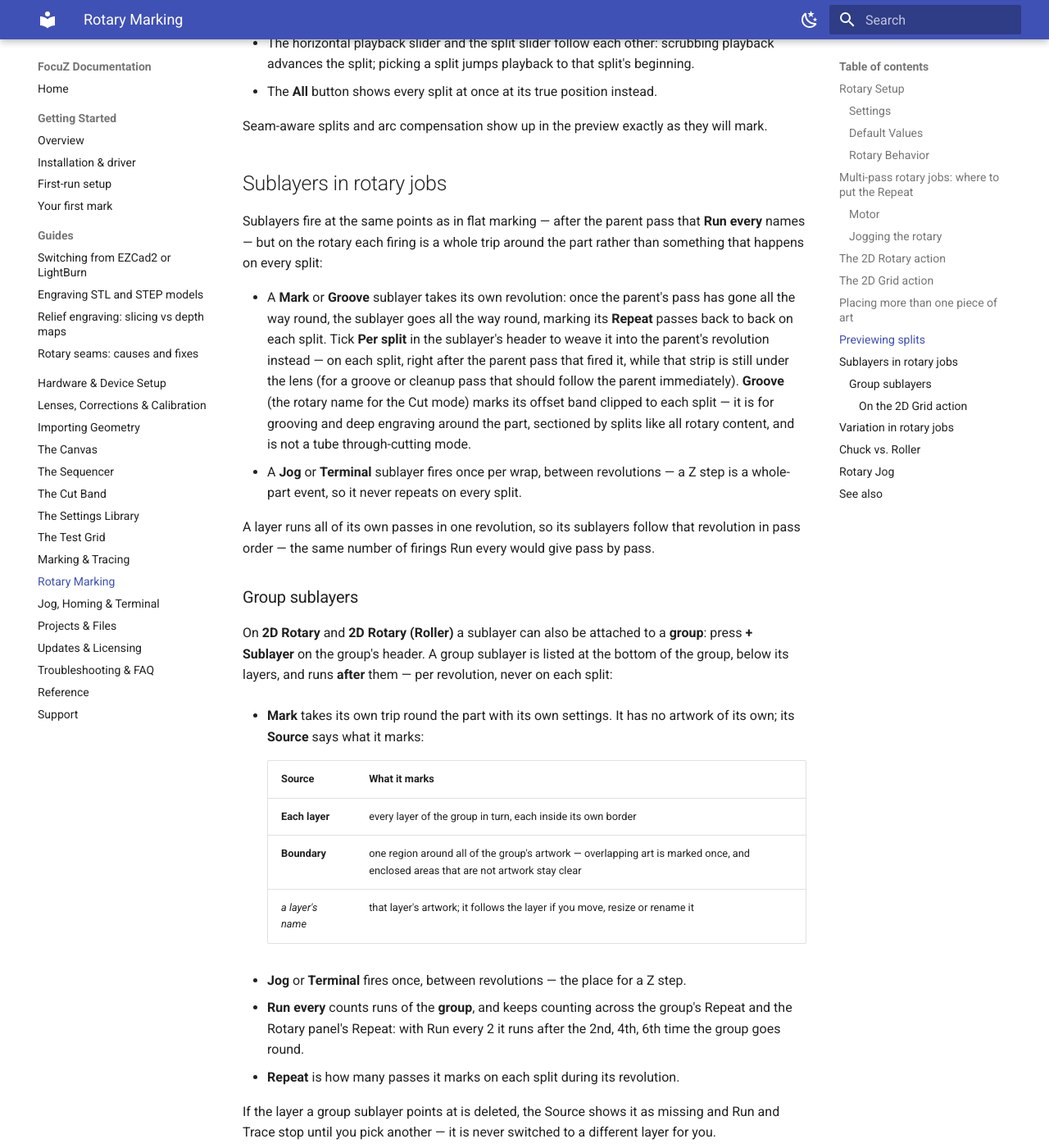
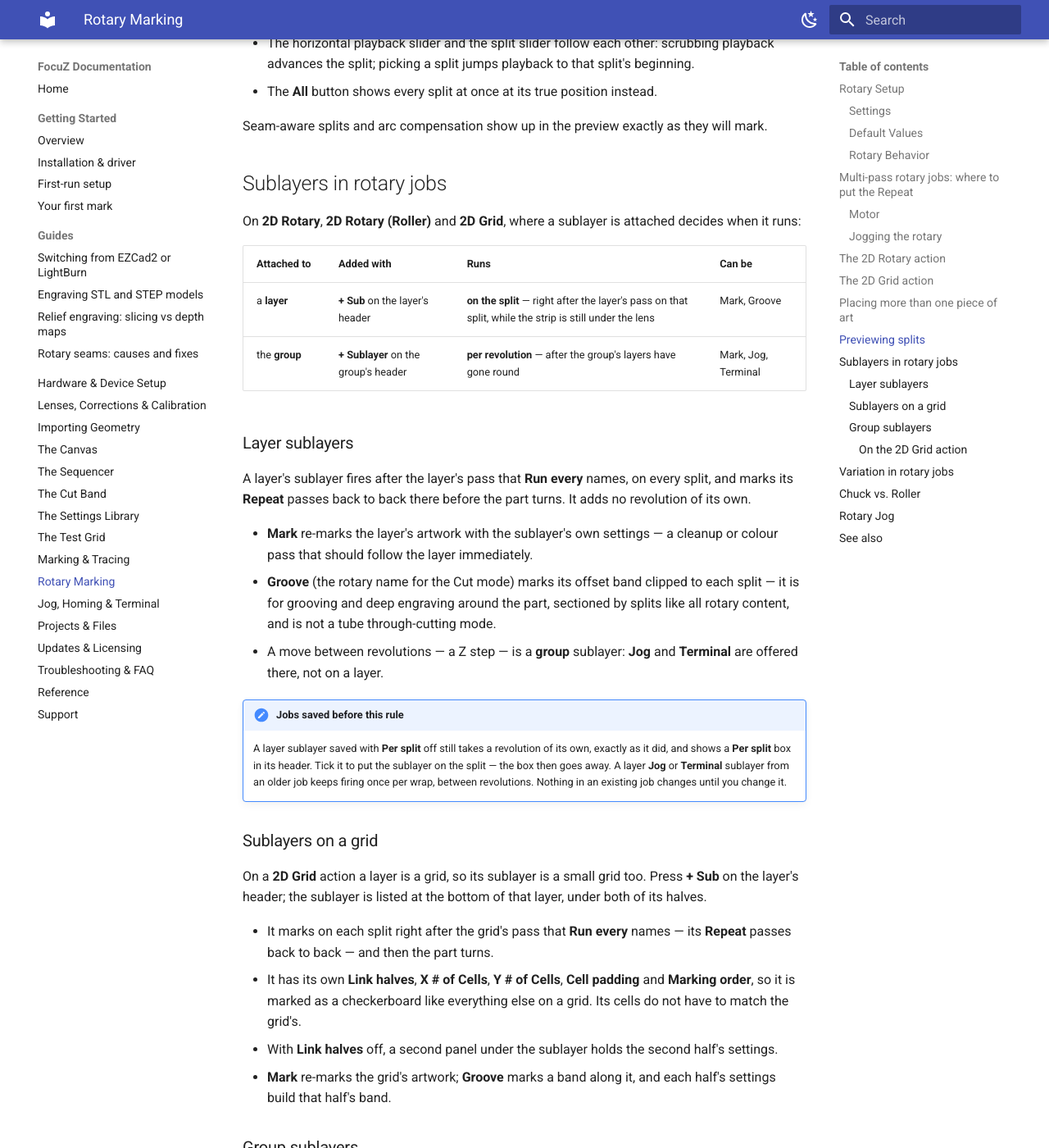
Before and after one commit to Lokahi-Shop/focuz-docs, an MkDocs documentation site: the page built from docs/rotary.md, in a window 1280 px wide and 1400 px high, scrolled down 8810 px. Shown: the whole window at 82% size. Built offline with MkDocs 1.6.1 and Material for MkDocs 9.7.7, drawn with Linux system fonts in a browser that asks for light colours; some of the changed text lies outside the part shown.

Commit message:
Rotary: layer sublayers mark on the split; sublayers on a grid
Co-Authored-By: Claude Fable 5.1 <noreply@anthropic.com>

```diff
--- a/docs/rotary.md
+++ b/docs/rotary.md
@@ -207,10 +207,11 @@ the same **Rotary** section above their content:
   on the part without changing the rotary's Set Zero position. Handy for marking at a specific
   clock position, or spacing repeat jobs around the same part. 0 (or blank) = none; Return to
   0 still returns to the true zero.
-- **Sublayers on the rotary** — a **Mark** or **Groove** sublayer runs on every split, right after
-  its parent's pass on that split. A **Jog** or **Terminal** sublayer runs once per **wrap**, after
-  the pass it is attached to has completed all the way round the part. A sublayer's Repeat is how many times it runs each
-  time it fires, exactly as on a flat layer, and never adds wraps.
+- **Sublayers on the rotary** — where a sublayer is attached decides when it runs. On a **layer**
+  it is a **Mark** or **Groove** that runs on every split, right after the layer's pass on that
+  split. On the **group** it runs per revolution, after the group's layers — a Mark that goes round
+  on its own, or a **Jog** / **Terminal** that fires once between revolutions. See
+  [Sublayers in rotary jobs](#sublayers-in-rotary-jobs).
 
 Rotation axis, mode, motor settings, and the split-quality options still come from Rotary Setup — the
 action carries only the job values. Because rotary is per-action, nothing is left switched on
@@ -268,8 +269,9 @@ It reads like 2D Rotary:
 - **Repeats.** The halves have no Repeat of their own. A **Layer's Repeat** marks that grid again
   on each split; the **Group's Repeat** sends the grids round again and the **Rotary** panel's Repeat
   runs the whole action again — the same rule as every rotary action (see *Multi-pass rotary jobs* above). Clearing a half's Mark checkbox drops
-  its cells. A grid's halves take no sublayers and Variation is not offered on a grid; the **Group**
-  can carry [group sublayers](#group-sublayers). Importing a file with several
+  its cells. Variation is not offered on a grid. Sublayers are: **+ Sub** on a layer's header adds
+  one to that grid (see [Sublayers on a grid](#sublayers-on-a-grid)), and the **Group** can carry
+  [group sublayers](#group-sublayers). Importing a file with several
   layers asks which of them to bring in — all by default — and puts the chosen ones together into
   that grid.
 - **Each half's eye shows its own cells.** With both eyes on the canvas shows the whole art as
@@ -323,23 +325,46 @@ Seam-aware splits and arc compensation show up in the preview exactly as they wi
 
 ## Sublayers in rotary jobs
 
-Sublayers fire at the same points as in flat marking — after the parent pass that **Run every**
-names — but on the rotary each firing is a whole trip around the part rather than something that
-happens on every split:
+On **2D Rotary**, **2D Rotary (Roller)** and **2D Grid**, where a sublayer is attached decides when
+it runs:
 
-- A **Mark** or **Groove** sublayer takes its own revolution: once the parent's pass has gone all
-  the way round, the sublayer goes all the way round, marking its **Repeat** passes back to back on
-  each split. Tick **Per split** in the sublayer's header to weave it into the parent's revolution
-  instead — on each split, right after the parent pass that fired it, while that strip is still
-  under the lens (for a groove or cleanup pass that should follow the parent immediately).
-  **Groove** (the rotary name for the Cut mode) marks its offset band clipped to each split — it is
+| Attached to | Added with | Runs | Can be |
+|---|---|---|---|
+| a **layer** | **+ Sub** on the layer's header | **on the split** — right after the layer's pass on that split, while the strip is still under the lens | Mark, Groove |
+| the **group** | **+ Sublayer** on the group's header | **per revolution** — after the group's layers have gone round | Mark, Jog, Terminal |
+
+### Layer sublayers
+
+A layer's sublayer fires after the layer's pass that **Run every** names, on every split, and marks
+its **Repeat** passes back to back there before the part turns. It adds no revolution of its own.
+
+- **Mark** re-marks the layer's artwork with the sublayer's own settings — a cleanup or colour pass
+  that should follow the layer immediately.
+- **Groove** (the rotary name for the Cut mode) marks its offset band clipped to each split — it is
   for grooving and deep engraving around the part, sectioned by splits like all rotary content, and
   is not a tube through-cutting mode.
-- A **Jog** or **Terminal** sublayer fires once per wrap, between revolutions — a Z step is a
-  whole-part event, so it never repeats on every split.
+- A move between revolutions — a Z step — is a **group** sublayer: **Jog** and **Terminal** are
+  offered there, not on a layer.
 
-A layer runs all of its own passes in one revolution, so its sublayers follow that
-revolution in pass order — the same number of firings Run every would give pass by pass.
+!!! note "Jobs saved before this rule"
+    A layer sublayer saved with **Per split** off still takes a revolution of its own, exactly as it
+    did, and shows a **Per split** box in its header. Tick it to put the sublayer on the split — the
+    box then goes away. A layer **Jog** or **Terminal** sublayer from an older job keeps firing once
+    per wrap, between revolutions. Nothing in an existing job changes until you change it.
+
+### Sublayers on a grid
+
+On a **2D Grid** action a layer is a grid, so its sublayer is a small grid too. Press **+ Sub** on
+the layer's header; the sublayer is listed at the bottom of that layer, under both of its halves.
+
+- It marks on each split right after the grid's pass that **Run every** names — its **Repeat**
+  passes back to back — and then the part turns.
+- It has its own **Link halves**, **X # of Cells**, **Y # of Cells**, **Cell padding** and
+  **Marking order**, so it is marked as a checkerboard like everything else on a grid. Its cells
+  do not have to match the grid's.
+- With **Link halves** off, a second panel under the sublayer holds the second half's settings.
+- **Mark** re-marks the grid's artwork; **Groove** marks a band along it, and each half's settings
+  build that half's band.
 
 ### Group sublayers
 
```
Also changed, not shown: docs/sequencer.md (+3 -1 lines).
